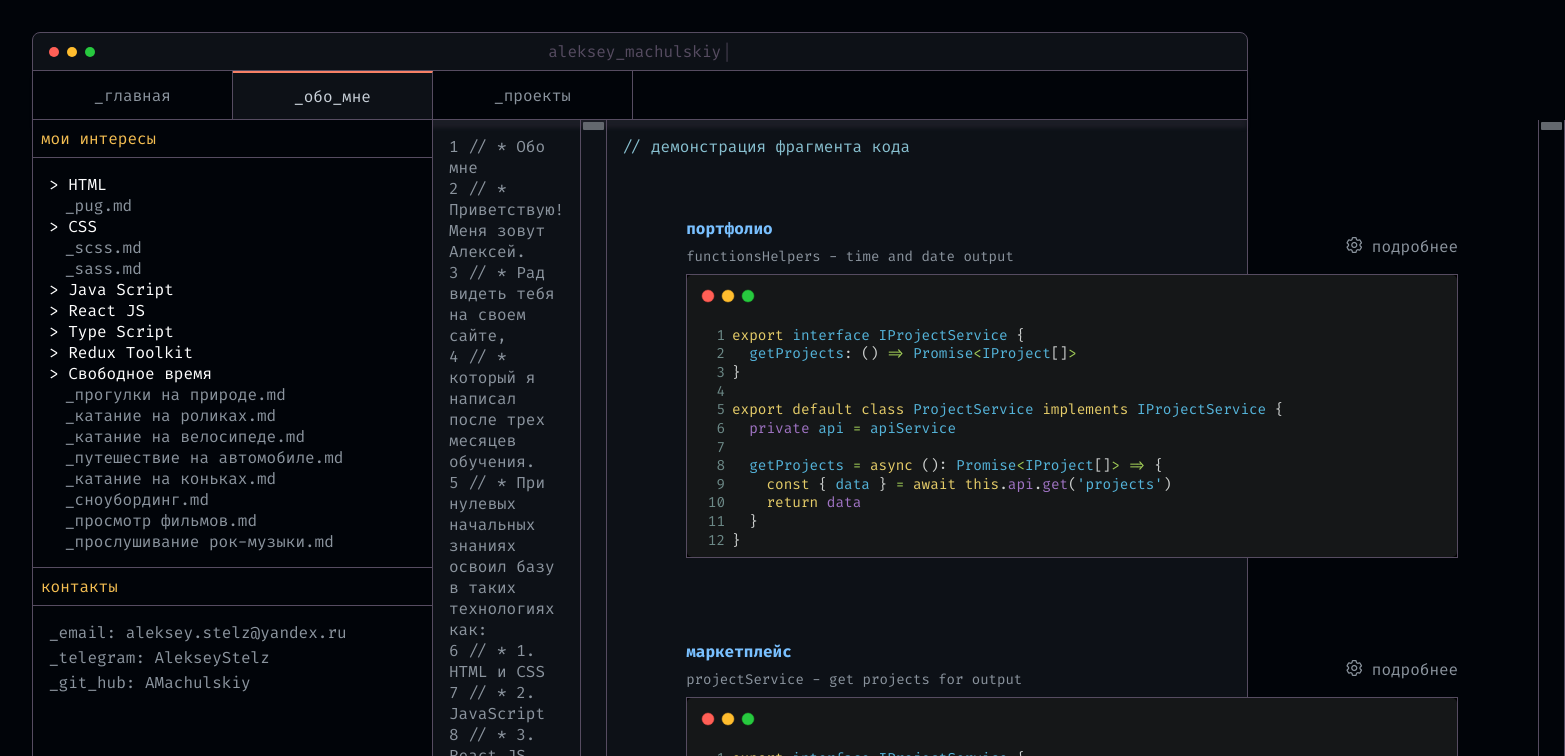
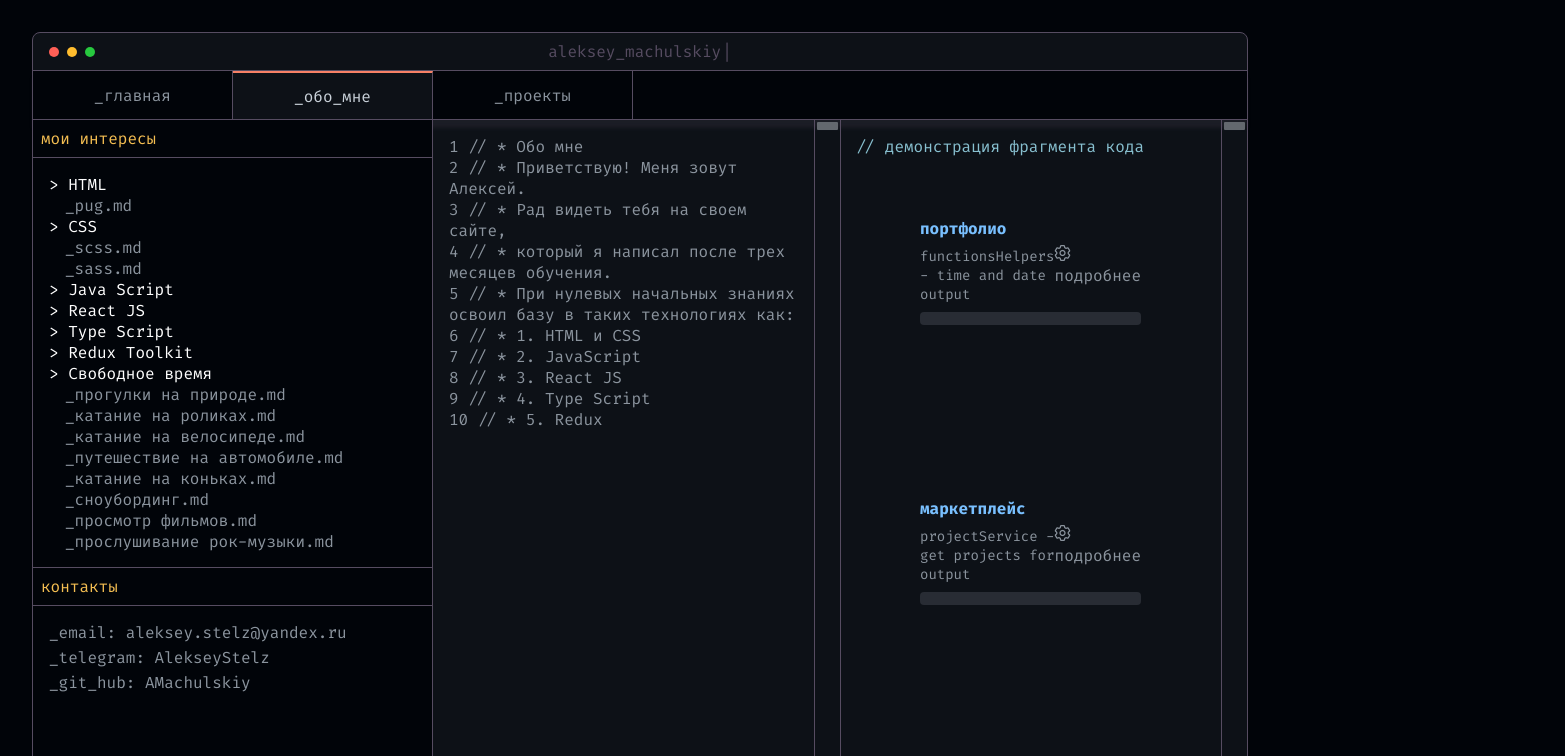
Before and after one commit to AMachulskiy/portfolio, a React app: page /aboutme in a window 1280 px wide. Shown: the top 756 px of the page, 1565 px wide, since content can reach past the window. Built offline with nearby package versions, Linux system fonts and the light colour scheme; the HTML template or start-up script is replaced by a standard one.

Commit message:
Переделал карточки фрагментов кода

```diff
--- a/src/components/cards/snippetCodeCard/snippetCodeCard.scss
+++ b/src/components/cards/snippetCodeCard/snippetCodeCard.scss
@@ -31,10 +31,8 @@
     }
   }
   &-img {
-    img {
-      object-fit: contain;
-      border: 1px solid $color_text-dark;
-    }
+    border-radius: $size - 4;
+    overflow: hidden;
   }
   &-details {
     font-size: 14px;
--- a/src/components/cards/snippetCodeCard/snippetCodeCard.tsx
+++ b/src/components/cards/snippetCodeCard/snippetCodeCard.tsx
@@ -1,19 +1,21 @@
 import { ReactFC } from '@src/interfaces/react'
 import React, { useState } from 'react'
+import SyntaxHighlighter from 'react-syntax-highlighter'
+import { atomOneDarkReasonable } from 'react-syntax-highlighter/dist/esm/styles/hljs'
 
 import './snippetCodeCard.scss'
 
 interface ISnippetCodeCardProps {
   title: string
   subtitle: string
-  img: string
+  code: string
   details: string
 }
 
 const SnippetCodeCard: ReactFC<ISnippetCodeCardProps> = ({
   title,
   subtitle,
-  img,
+  code,
   details,
 }) => {
   const [detailsIsOpen, setDetailsIsOpen] = useState(true)
@@ -34,7 +36,14 @@ const SnippetCodeCard: ReactFC<ISnippetCodeCardProps> = ({
         </div>
       </div>
       <div className='code-snippet-img'>
-        <img src={img} alt={title} />
+        <SyntaxHighlighter
+          language='typescript'
+          style={atomOneDarkReasonable}
+          showLineNumbers
+          wrapLongLines
+        >
+          {code}
+        </SyntaxHighlighter>
       </div>
       <div className={`code-snippet-details ${detailsIsOpen ? 'close' : ''}`}>
         {details}
```
